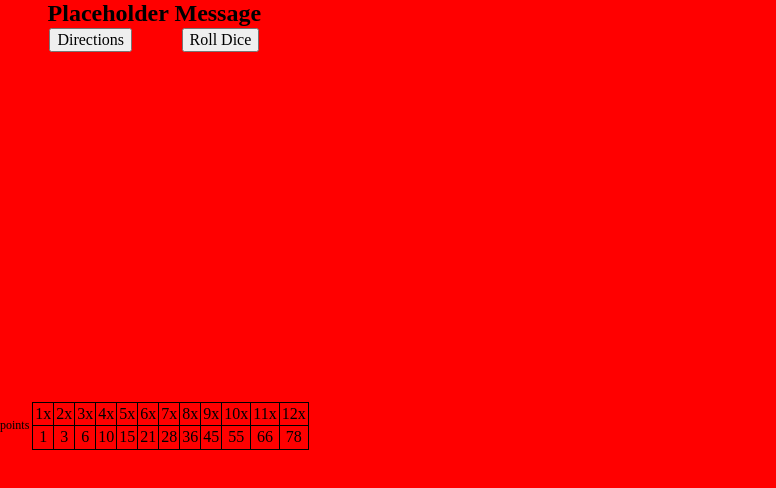
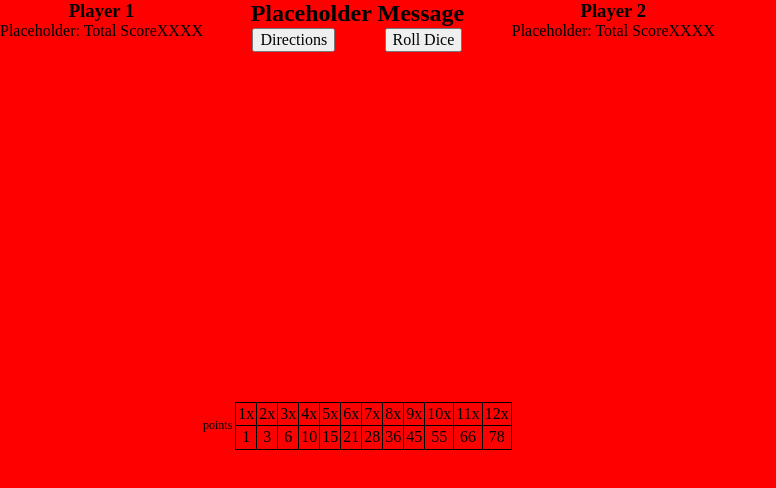
Before and after one commit to JeffShepherd/qwixx-clone, a React (Create React App) app: page / in a window 1280 px wide. Shown: the top 488 px of the page, without its empty margins (0-776 px from the left). Built offline with nearby package versions, Linux system fonts and the light colour scheme.

Commit message:
Add elements to component per wireframes

```diff
--- a/src/components/Game/Game.js
+++ b/src/components/Game/Game.js
@@ -18,11 +18,11 @@ function Game() {
 
   return (
     <div className='game'>
-      <Scoreboard />
+      <Scoreboard player={1}/>
       <ActionBar
       gameMessage={gameMessage}
       />
-      <Scoreboard />
+      <Scoreboard player={2}/>
     </div>
   )
 }
--- a/src/components/Scoreboard/Scoreboard.css
+++ b/src/components/Scoreboard/Scoreboard.css
@@ -0,0 +1,23 @@
+.strike-container {
+  display: flex;
+}
+
+.scoreboard {
+  display: flex;
+}
+
+.player-number {
+  margin: 0;
+  text-align: center;
+}
+
+.score {
+  margin: 0;
+}
+
+
+@media screen and (min-width: 1000px) {
+
+
+
+}
--- a/src/components/Scoreboard/Scoreboard.js
+++ b/src/components/Scoreboard/Scoreboard.js
@@ -1,16 +1,25 @@
 import React from 'react'
 import './Scoreboard.css'
 
-function Scoreboard() {
+function Scoreboard({ player }) {
 
 
 
   return (
-    <section>
-
-
-
-    </section>
+    <div>
+      <h3 className='player-number'>Player {player}</h3>
+      <section className='scoreboard'>
+        <div>
+          <p className='score'>Placeholder: Total Score</p>
+        </div>
+        <div className='strike-container'>
+          <div id='1'>X</div>
+          <div id='2'>X</div>
+          <div id='3'>X</div>
+          <div id='4'>X</div>
+        </div>
+      </section>
+    </div>
   )
 }
 
```
